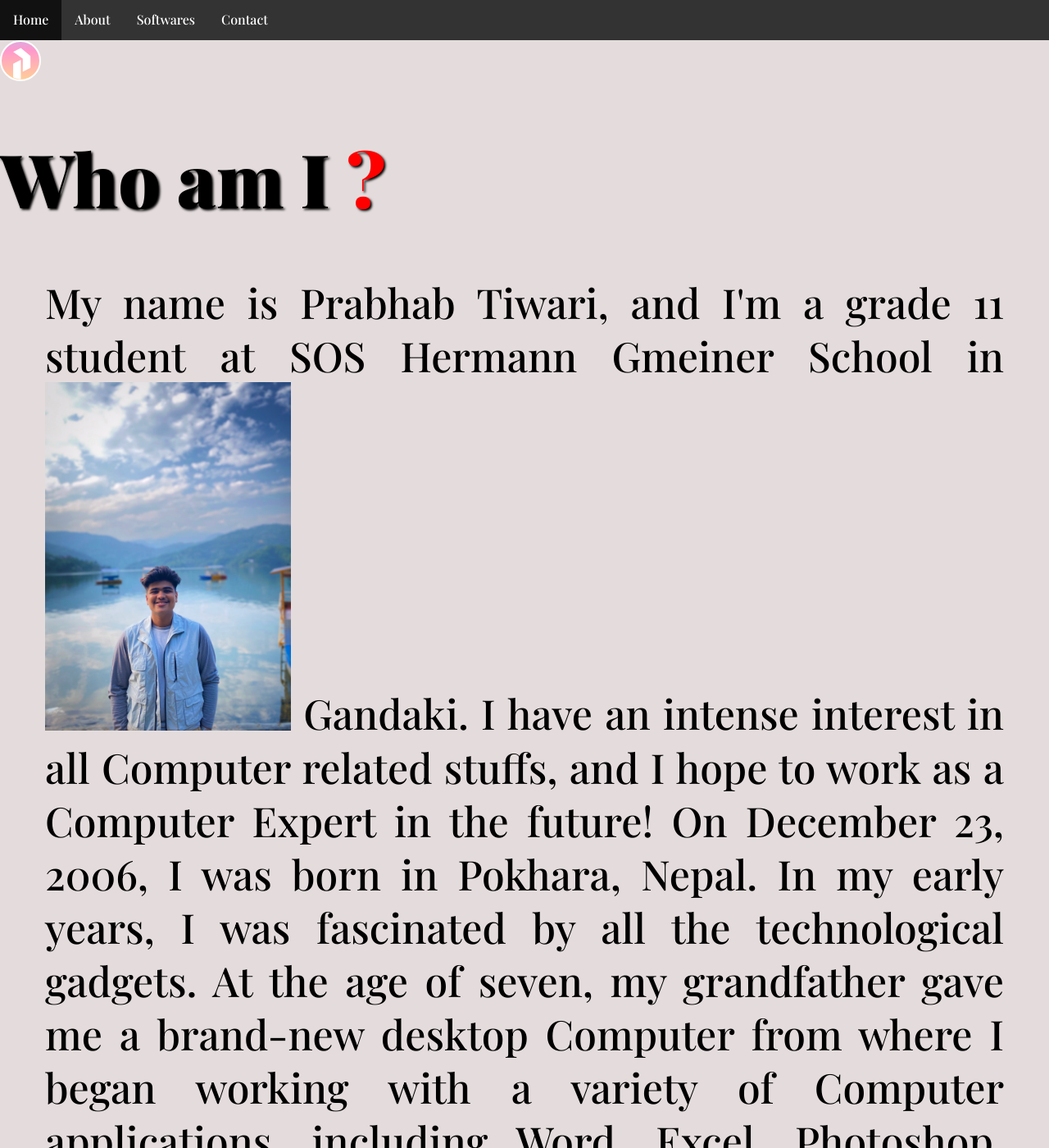
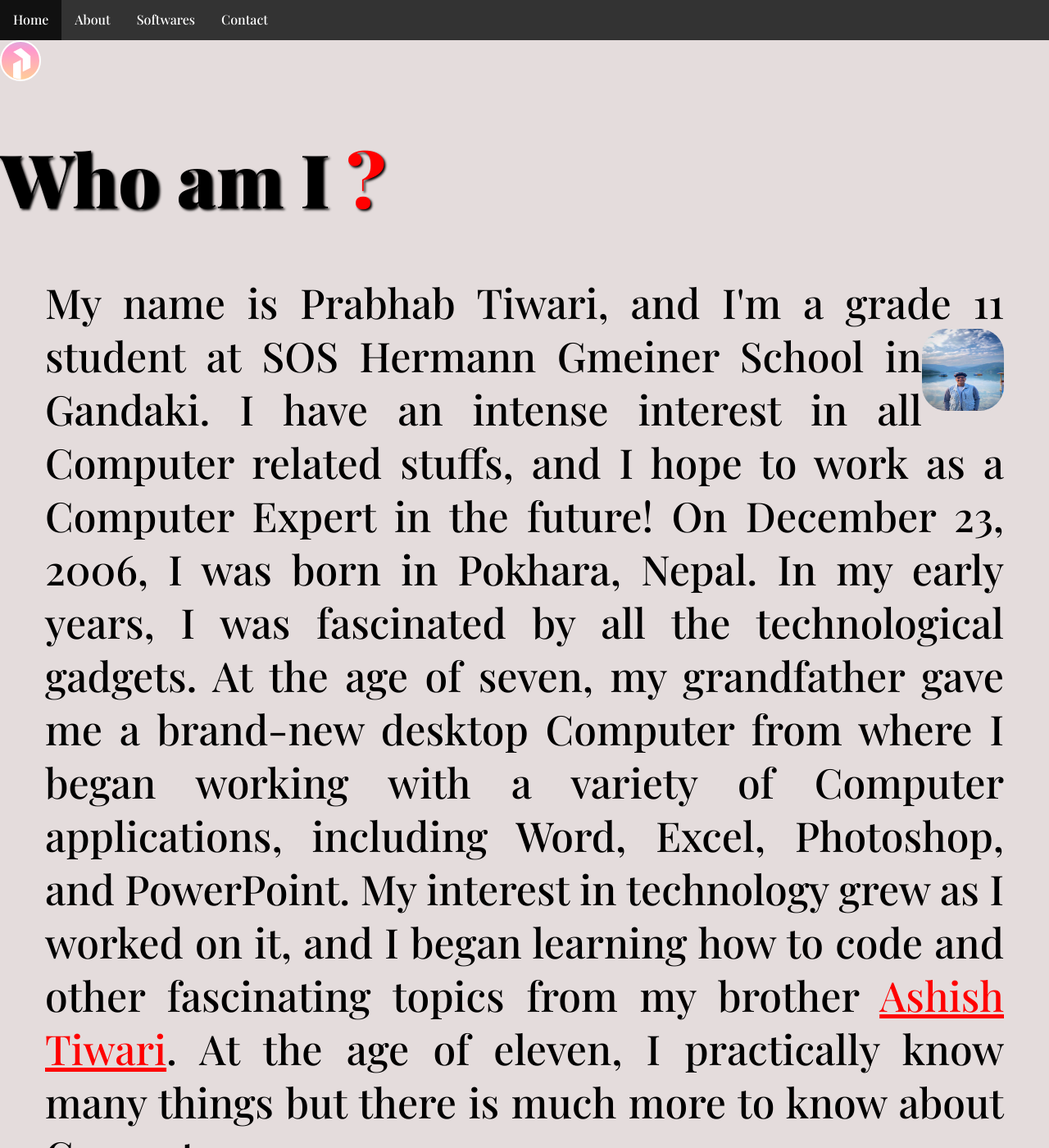
Before and after one commit to PrabhabTiwari/website, a Jekyll site: the page built from about.html, in a window 1280 px wide and 1400 px high. Shown: the whole window at 82% size. Built offline with Jekyll 4.4.1, drawn with Linux system fonts in a browser that asks for light colours.

Commit message:
Update about.html

```diff
--- a/about.html
+++ b/about.html
@@ -14,9 +14,8 @@
     text-align: left;
 }
     img{
-        align-items: right;
         border-radius: 30%
-        float:right
+
 
     }
 
@@ -24,7 +23,7 @@
     <h1 align="left">Who am I<span class="redText"> ? </span> </h1>
   <p>
 
-      My name is Prabhab Tiwari, and I'm a grade 11 student at SOS Hermann Gmeiner School in <img src="IMG_20240605_194417.jpg" style="width:300px"  > </img>Gandaki. I have an intense interest in all Computer related stuffs, and I hope to work as a Computer Expert in the future! On December 23, 2006, I was born in Pokhara, Nepal. In my early years, I was fascinated by all the technological gadgets. At the age of seven, my grandfather gave me a brand-new desktop Computer from where I began working with a variety of Computer applications, including Word, Excel, Photoshop, and PowerPoint.
+      My name is Prabhab Tiwari, and I'm a grade 11 student at SOS Hermann Gmeiner School in <img src="IMG_20240605_194417.jpg"  width="100" height="100" style="float:right"> </img> Gandaki. I have an intense interest in all Computer related stuffs, and I hope to work as a Computer Expert in the future! On December 23, 2006, I was born in Pokhara, Nepal. In my early years, I was fascinated by all the technological gadgets. At the age of seven, my grandfather gave me a brand-new desktop Computer from where I began working with a variety of Computer applications, including Word, Excel, Photoshop, and PowerPoint.
 
 My interest in technology grew as I worked on it, and I began learning how to code and other fascinating topics from my brother <a href="https://aashishtiwari.com.np/" target="_blank">Ashish Tiwari</a>. At the age of eleven, I practically know many things but there is much more to know about Computers.
 
```
